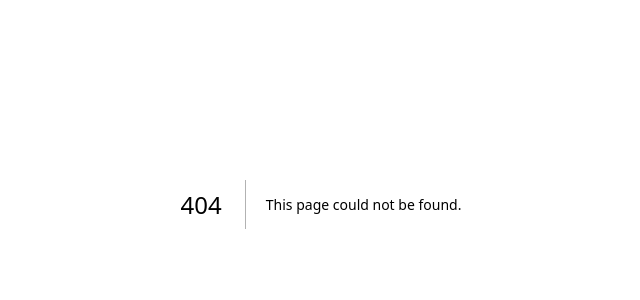
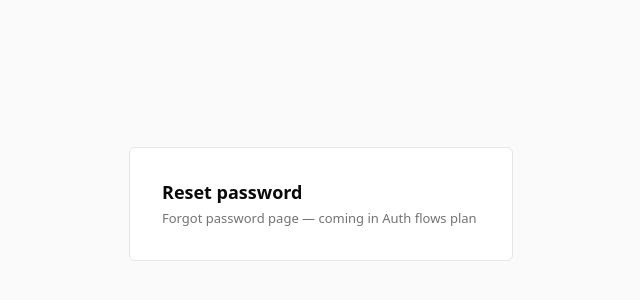
Before and after one commit to siddiquezain/ai-receptionist-crm, a Next.js app: page /forgot-password in a window 1280 px wide. Before the commit this address had no page. Shown: the part 196-496 px from the top of the page, without its empty margins (319-959 px from the left). Built offline with nearby package versions, Linux system fonts and the light colour scheme.

Commit message:
feat: add auth layout and login/register/forgot-password stubs

```diff
--- /dev/null
+++ b/src/app/(auth)/forgot-password/page.tsx
@@ -0,0 +1,14 @@
+import type { Metadata } from "next";
+
+export const metadata: Metadata = { title: "Reset password" };
+
+export default function ForgotPasswordPage() {
+  return (
+    <div className="bg-[var(--surface)] border border-[var(--border)] rounded-[6px] p-8">
+      <h1 className="text-xl font-semibold mb-1">Reset password</h1>
+      <p className="text-sm text-[var(--text-muted)]">
+        Forgot password page — coming in Auth flows plan
+      </p>
+    </div>
+  );
+}
--- /dev/null
+++ b/src/app/(auth)/layout.tsx
@@ -0,0 +1,11 @@
+export default function AuthLayout({
+  children,
+}: {
+  children: React.ReactNode;
+}) {
+  return (
+    <div className="min-h-screen flex items-center justify-center bg-[var(--bg)] p-4">
+      <div className="w-full max-w-sm">{children}</div>
+    </div>
+  );
+}
--- /dev/null
+++ b/src/app/(auth)/login/page.tsx
@@ -0,0 +1,14 @@
+import type { Metadata } from "next";
+
+export const metadata: Metadata = { title: "Login" };
+
+export default function LoginPage() {
+  return (
+    <div className="bg-[var(--surface)] border border-[var(--border)] rounded-[6px] p-8">
+      <h1 className="text-xl font-semibold mb-1">Sign in</h1>
+      <p className="text-sm text-[var(--text-muted)]">
+        Login page — coming in Auth flows plan
+      </p>
+    </div>
+  );
+}
--- /dev/null
+++ b/src/app/(auth)/register/page.tsx
@@ -0,0 +1,14 @@
+import type { Metadata } from "next";
+
+export const metadata: Metadata = { title: "Create account" };
+
+export default function RegisterPage() {
+  return (
+    <div className="bg-[var(--surface)] border border-[var(--border)] rounded-[6px] p-8">
+      <h1 className="text-xl font-semibold mb-1">Create account</h1>
+      <p className="text-sm text-[var(--text-muted)]">
+        Register page — coming in Auth flows plan
+      </p>
+    </div>
+  );
+}
```
